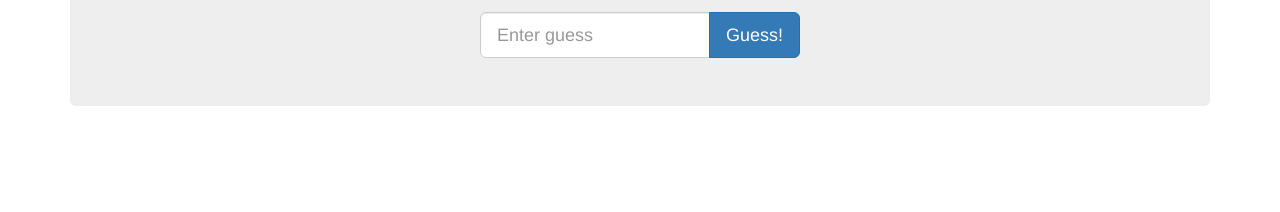
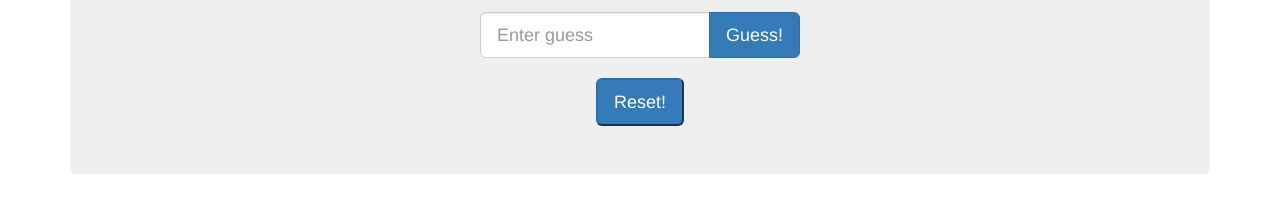
Before and after one commit to nsiegel/guessing_game, a website: page index.html in a window 1280 px wide. Shown: the part 180-392 px from the top of the page. Drawn offline with nearby package versions, Linux system fonts and the light colour scheme.

Commit message:
added reset button

```diff
--- a/index.html
+++ b/index.html
@@ -24,6 +24,12 @@
           </div>
         </div>
       </div>
+      <br>
+      <div class="row">
+        <div class="col-xs-2 col-xs-offset-5">
+          <button class="btn-lg btn-primary" type="button">Reset!</button>
+        </div>
+      </div>
     </div>
   </body>
 </html>
```
